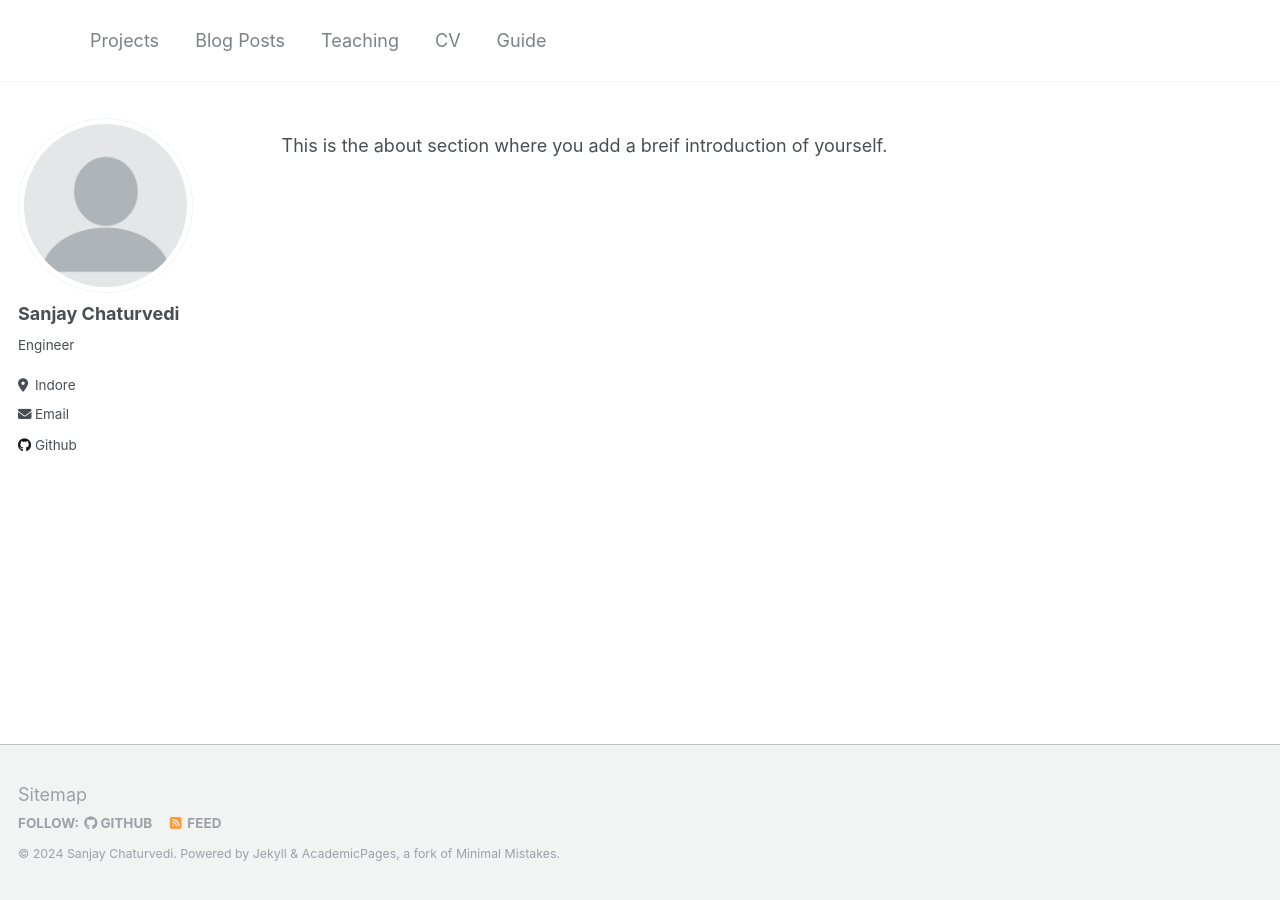
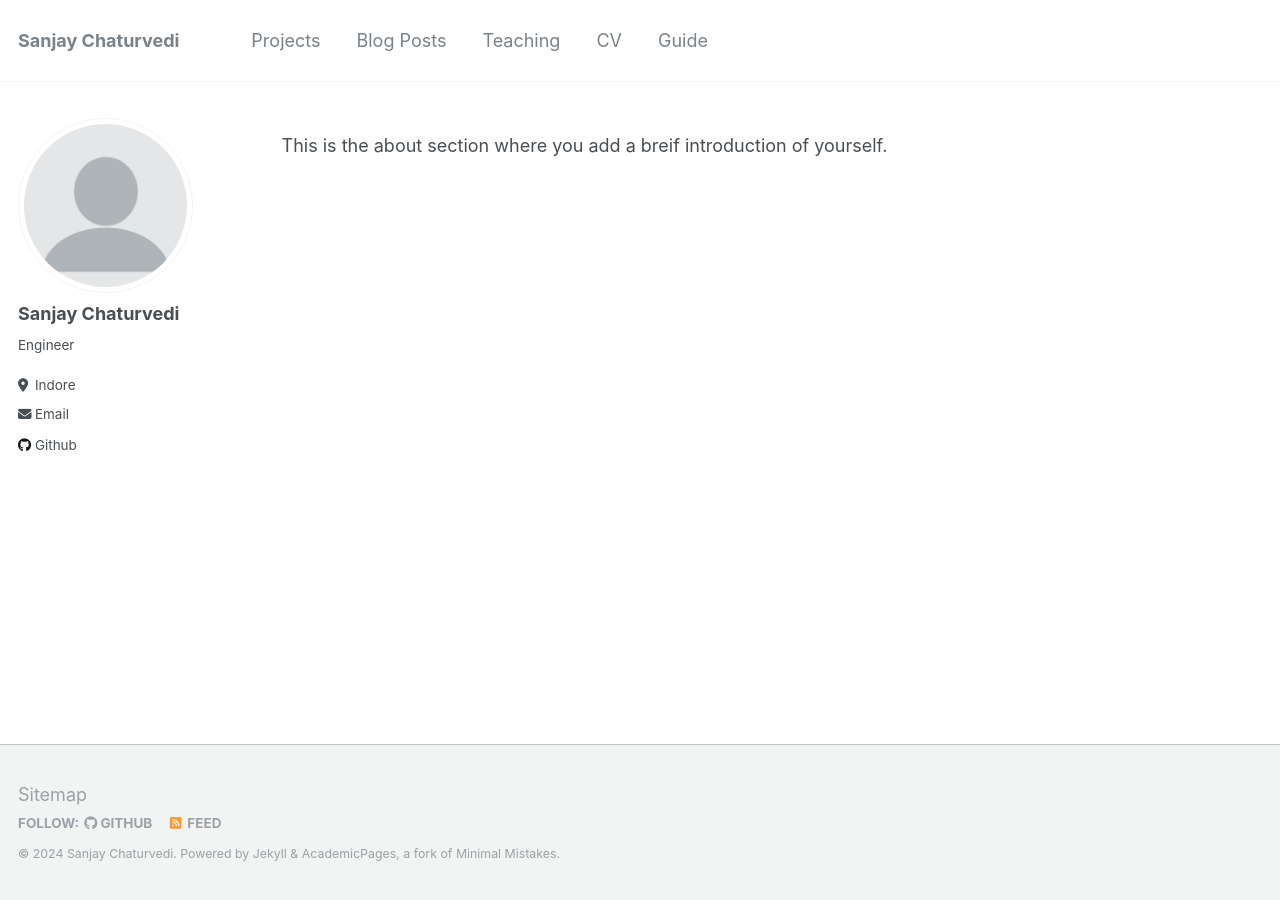
Before and after one commit to sanjay-ji/sanjay-ji.github.io, a Jekyll site: the page built from _pages/about.md, in a window 1280 px wide. Built offline with Jekyll 4.4.1, drawn with Linux system fonts in a browser that asks for light colours.

Commit message:
Update  3 in _config.yml, updating the title with my name

```diff
--- a/_config.yml
+++ b/_config.yml
@@ -8,7 +8,7 @@
 
 # Basic Site Settings
 locale                   : "en-US"
-title                    : "                 "
+title                    : "Sanjay Chaturvedi"
 title_separator          : "-"
 name                     : &name "Sanjay Chaturvedi"
 description              : &description "personal description"
```
